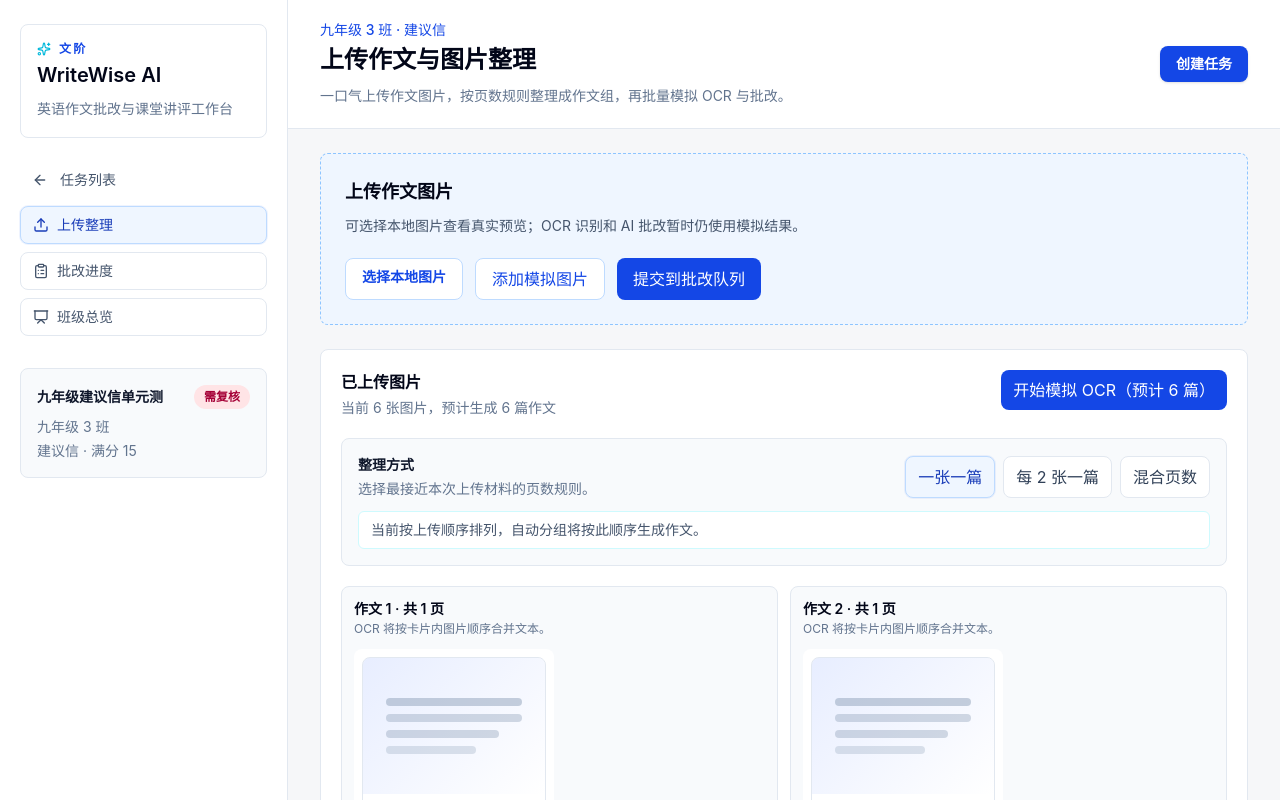
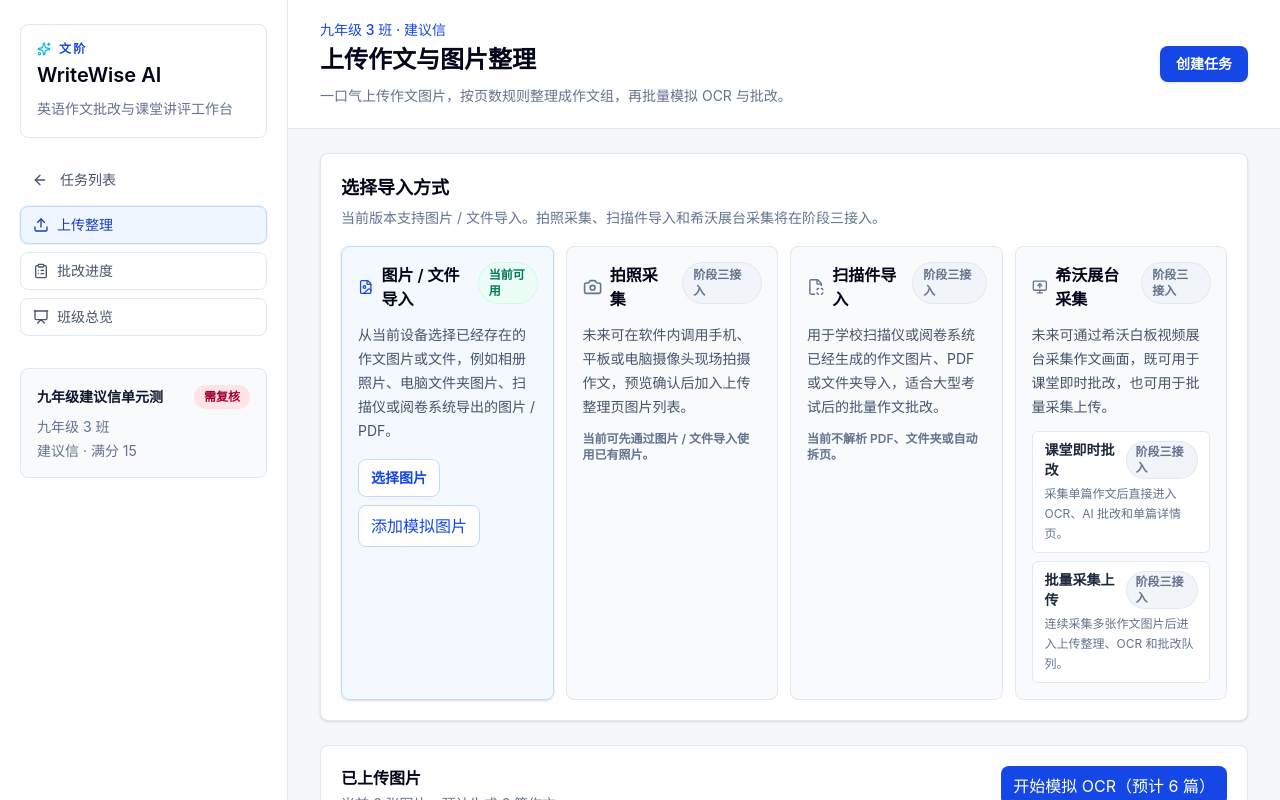
Before and after one commit to lionbriant88/wenjie-writewise-ai, a React (Vite) app in the folder app/: page /tasks/task-1/upload in a window 1280 px wide. Shown: the top 800 px of the page. Built offline with nearby package versions, Linux system fonts and the light colour scheme.

Commit message:
feat: add upload source selector placeholder

```diff
--- a/app/src/components/UploadPanel.tsx
+++ /dev/null
@@ -1,45 +0,0 @@
-interface UploadPanelProps {
-  onAddPage: () => void
-  onSelectFiles: (files: File[]) => void
-  onSubmit: () => void
-}
-
-export function UploadPanel({ onAddPage, onSelectFiles, onSubmit }: UploadPanelProps) {
-  return (
-    <div className="rounded-lg border border-dashed border-blue-300 bg-blue-50 p-6">
-      <h3 className="text-lg font-semibold text-slate-950">上传作文图片</h3>
-      <p className="mt-2 text-sm leading-6 text-slate-600">
-        可选择本地图片查看真实预览；OCR 识别和 AI 批改暂时仍使用模拟结果。
-      </p>
-      <div className="mt-5 flex flex-wrap gap-3">
-        <label className="tech-focus inline-flex cursor-pointer rounded-lg border border-blue-200 bg-white px-4 py-2 text-sm font-semibold text-blue-700 hover:bg-blue-100">
-          选择本地图片
-          <input
-            type="file"
-            accept="image/*"
-            multiple
-            className="sr-only"
-            onChange={(event) => {
-              onSelectFiles(Array.from(event.target.files ?? []))
-              event.target.value = ''
-            }}
-          />
-        </label>
-        <button
-          type="button"
-          onClick={onAddPage}
-          className="rounded-lg border border-blue-200 bg-white px-4 py-2 text-sm font-semibold text-blue-700 hover:bg-blue-100"
-        >
-          添加模拟图片
-        </button>
-        <button
-          type="button"
-          onClick={onSubmit}
-          className="rounded-lg bg-blue-700 px-4 py-2 text-sm font-semibold text-white hover:bg-blue-800"
-        >
-          提交到批改队列
-        </button>
-      </div>
-    </div>
-  )
-}
--- /dev/null
+++ b/app/src/components/UploadSourceSelector.tsx
@@ -0,0 +1,138 @@
+import { Camera, FileImage, FileScan, MonitorUp } from 'lucide-react'
+
+interface UploadSourceSelectorProps {
+  onSelectImages: (files: File[]) => void
+  onAddMockImage: () => void
+}
+
+function statusClass(available: boolean) {
+  return available
+    ? 'bg-emerald-50 text-emerald-700 ring-1 ring-emerald-100'
+    : 'bg-slate-100 text-slate-500 ring-1 ring-slate-200'
+}
+
+export function UploadSourceSelector({ onSelectImages, onAddMockImage }: UploadSourceSelectorProps) {
+  return (
+    <section
+      role="region"
+      aria-label="选择导入方式"
+      className="rounded-lg border border-slate-200 bg-white p-5 shadow-sm"
+    >
+      <div className="flex flex-wrap items-start justify-between gap-3">
+        <div>
+          <h3 className="text-lg font-semibold text-slate-950">选择导入方式</h3>
+          <p className="mt-1 text-sm leading-6 text-slate-500">
+            当前版本支持图片 / 文件导入。拍照采集、扫描件导入和希沃展台采集将在阶段三接入。
+          </p>
+        </div>
+      </div>
+
+      <div className="mt-4 grid gap-3 md:grid-cols-2 xl:grid-cols-4">
+        <div
+          role="group"
+          aria-label="图片 / 文件导入"
+          className="rounded-lg border border-blue-200 bg-blue-50/70 p-4 shadow-sm"
+        >
+          <div className="flex items-start justify-between gap-3">
+            <div className="flex items-center gap-2">
+              <FileImage className="h-5 w-5 text-blue-700" />
+              <h4 className="font-semibold text-slate-950">图片 / 文件导入</h4>
+            </div>
+            <span className={`rounded-full px-2.5 py-1 text-xs font-semibold ${statusClass(true)}`}>当前可用</span>
+          </div>
+          <p className="mt-3 text-sm leading-6 text-slate-600">
+            从当前设备选择已经存在的作文图片或文件，例如相册照片、电脑文件夹图片、扫描仪或阅卷系统导出的图片 / PDF。
+          </p>
+          <div className="mt-4 flex flex-wrap gap-2">
+            <label className="tech-focus inline-flex cursor-pointer rounded-lg border border-blue-200 bg-white px-3 py-2 text-sm font-semibold text-blue-700 hover:bg-blue-100">
+              选择图片
+              <input
+                type="file"
+                accept="image/*"
+                multiple
+                aria-label="选择图片"
+                className="sr-only"
+                onChange={(event) => {
+                  onSelectImages(Array.from(event.target.files ?? []))
+                  event.target.value = ''
+                }}
+              />
+            </label>
+            <button
+              type="button"
+              onClick={onAddMockImage}
+              className="rounded-lg border border-blue-200 bg-white px-3 py-2 text-sm font-semibold text-blue-700 hover:bg-blue-100"
+            >
+              添加模拟图片
+            </button>
+          </div>
+        </div>
+
+        <div role="group" aria-label="拍照采集" className="rounded-lg border border-slate-200 bg-slate-50 p-4">
+          <div className="flex items-start justify-between gap-3">
+            <div className="flex items-center gap-2">
+              <Camera className="h-5 w-5 text-slate-500" />
+              <h4 className="font-semibold text-slate-950">拍照采集</h4>
+            </div>
+            <span className={`rounded-full px-2.5 py-1 text-xs font-semibold ${statusClass(false)}`}>阶段三接入</span>
+          </div>
+          <p className="mt-3 text-sm leading-6 text-slate-600">
+            未来可在软件内调用手机、平板或电脑摄像头现场拍摄作文，预览确认后加入上传整理页图片列表。
+          </p>
+          <p className="mt-3 text-xs font-semibold text-slate-500">当前可先通过图片 / 文件导入使用已有照片。</p>
+        </div>
+
+        <div role="group" aria-label="扫描件导入" className="rounded-lg border border-slate-200 bg-slate-50 p-4">
+          <div className="flex items-start justify-between gap-3">
+            <div className="flex items-center gap-2">
+              <FileScan className="h-5 w-5 text-slate-500" />
+              <h4 className="font-semibold text-slate-950">扫描件导入</h4>
+            </div>
+            <span className={`rounded-full px-2.5 py-1 text-xs font-semibold ${statusClass(false)}`}>阶段三接入</span>
+          </div>
+          <p className="mt-3 text-sm leading-6 text-slate-600">
+            用于学校扫描仪或阅卷系统已经生成的作文图片、PDF 或文件夹导入，适合大型考试后的批量作文批改。
+          </p>
+          <p className="mt-3 text-xs font-semibold text-slate-500">当前不解析 PDF、文件夹或自动拆页。</p>
+        </div>
+
+        <div role="group" aria-label="希沃展台采集" className="rounded-lg border border-slate-200 bg-slate-50 p-4">
+          <div className="flex items-start justify-between gap-3">
+            <div className="flex items-center gap-2">
+              <MonitorUp className="h-5 w-5 text-slate-500" />
+              <h4 className="font-semibold text-slate-950">希沃展台采集</h4>
+            </div>
+            <span className={`rounded-full px-2.5 py-1 text-xs font-semibold ${statusClass(false)}`}>阶段三接入</span>
+          </div>
+          <p className="mt-3 text-sm leading-6 text-slate-600">
+            未来可通过希沃白板视频展台采集作文画面，既可用于课堂即时批改，也可用于批量采集上传。
+          </p>
+          <div className="mt-3 space-y-2">
+            <div className="rounded-md border border-slate-200 bg-white px-3 py-2">
+              <div className="flex items-center justify-between gap-2">
+                <span className="text-sm font-semibold text-slate-800">课堂即时批改</span>
+                <span className={`rounded-full px-2 py-0.5 text-xs font-semibold ${statusClass(false)}`}>
+                  阶段三接入
+                </span>
+              </div>
+              <p className="mt-1 text-xs leading-5 text-slate-500">
+                采集单篇作文后直接进入 OCR、AI 批改和单篇详情页。
+              </p>
+            </div>
+            <div className="rounded-md border border-slate-200 bg-white px-3 py-2">
+              <div className="flex items-center justify-between gap-2">
+                <span className="text-sm font-semibold text-slate-800">批量采集上传</span>
+                <span className={`rounded-full px-2 py-0.5 text-xs font-semibold ${statusClass(false)}`}>
+                  阶段三接入
+                </span>
+              </div>
+              <p className="mt-1 text-xs leading-5 text-slate-500">
+                连续采集多张作文图片后进入上传整理、OCR 和批改队列。
+              </p>
+            </div>
+          </div>
+        </div>
+      </div>
+    </section>
+  )
+}
--- a/app/src/pages/UploadPage.tsx
+++ b/app/src/pages/UploadPage.tsx
@@ -2,7 +2,7 @@ import { useEffect, useMemo, useRef, useState } from 'react'
 import { Link, useNavigate, useParams } from 'react-router-dom'
 import { EmptyState } from '../components/EmptyState'
 import { EssayImagePreview } from '../components/EssayImagePreview'
-import { UploadPanel } from '../components/UploadPanel'
+import { UploadSourceSelector } from '../components/UploadSourceSelector'
 import { useAppState } from '../context/useAppState'
 import { AppLayout } from '../layout/AppLayout'
 import type { EssayPage } from '../types'
@@ -304,11 +304,7 @@ export function UploadPage() {
       description="一口气上传作文图片，按页数规则整理成作文组，再批量模拟 OCR 与批改。"
     >
       <div className="space-y-6">
-        <UploadPanel
-          onAddPage={addPage}
-          onSelectFiles={addLocalFiles}
-          onSubmit={() => navigate(`/tasks/${task.id}/progress`)}
-        />
+        <UploadSourceSelector onAddMockImage={addPage} onSelectImages={addLocalFiles} />
         <div className="rounded-lg border border-slate-200 bg-white p-5">
           <div className="flex flex-wrap items-start justify-between gap-4">
             <div>
```
Also changed, not shown: 1 other file (tests, documents, lock files or other folders).
